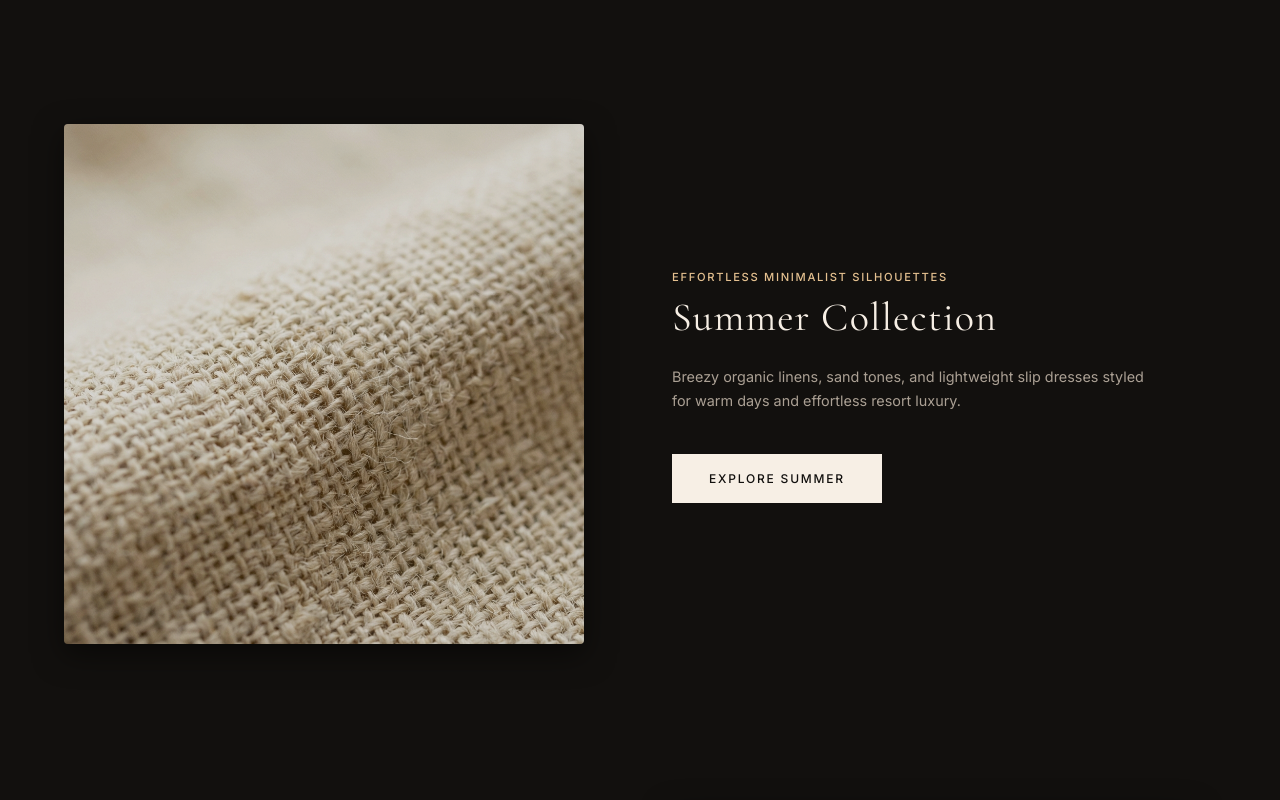
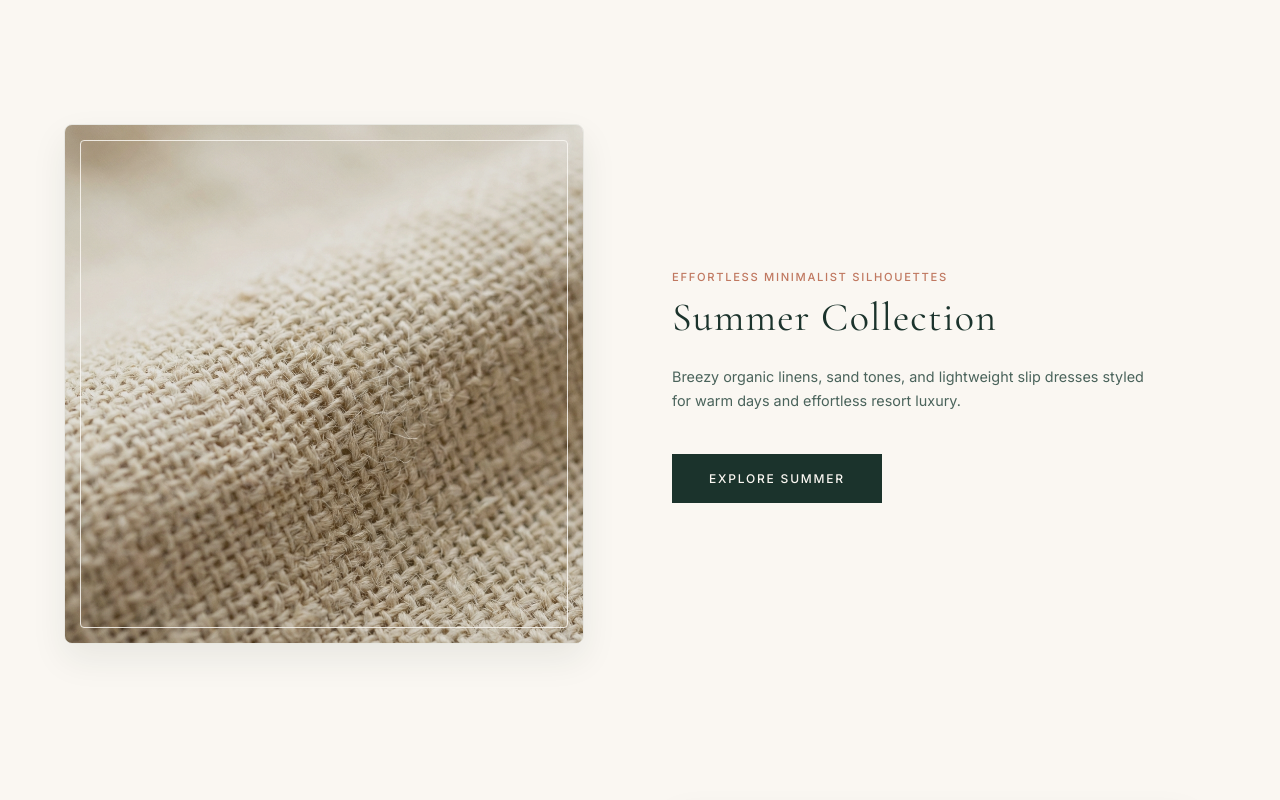
Before and after one commit to stefinmathew66-lab/new, a React (Vite) app: page / in a window 1280 px wide. Shown: the part 1400-2200 px from the top of the page. Built offline with nearby package versions, Linux system fonts and the light colour scheme.

Commit message:
feat: customize designer color palette, default to ivory, and implement inset luxury image framing

```diff
--- a/index.html
+++ b/index.html
@@ -7,7 +7,7 @@
     <meta name="description" content="The Velnora Sarees offers a curated collection of premium handloom silk sarees, featuring authentic Kanchipuram, Banarasi, and Organza designs woven with pure gold zari." />
     <title>The Velnora Sarees — The Loom of Luxury</title>
   </head>
-  <body class="theme-midnight">
+  <body>
     <div id="root"></div>
     <script type="module" src="/src/main.jsx"></script>
   </body>
--- a/src/App.jsx
+++ b/src/App.jsx
@@ -26,7 +26,7 @@ export default function App() {
   const [selectedSubCategory, setSelectedSubCategory] = useState('All');
   const [selectedProduct, setSelectedProduct] = useState(null);
   const [isCartOpen, setIsCartOpen] = useState(false);
-  const [atmosphere, setAtmosphere] = useState('midnight'); // 'ivory' or 'midnight'
+  const [atmosphere, setAtmosphere] = useState('ivory'); // 'ivory' or 'midnight'
   const [showcaseSlideIndices, setShowcaseSlideIndices] = useState({
     Summer: 0,
     Sarees: 0,
@@ -449,17 +449,18 @@ export default function App() {
                         >
                           {/* Image side */}
                           <div
+                            className="showcase-image-wrapper"
+                            style={{ order: idx % 2 === 0 ? 0 : 1 }}
+                          >
+                            <div
                               className="showcase-image-container"
                               onClick={() => { setSelectedCategory(sec.id); setSelectedSubCategory('All'); window.scrollTo({ top: 0, behavior: 'smooth' }); }}
                               style={{
-                              order: idx % 2 === 0 ? 0 : 1,
                                 cursor: 'pointer',
                                 overflow: 'hidden',
-                              borderRadius: '4px',
                                 position: 'relative',
                                 aspectRatio: '1/1',
-                              maxHeight: '520px',
-                              boxShadow: 'var(--shadow-md)'
+                                maxHeight: '520px'
                               }}
                             >
                               {sec.images.map((imgUrl, iIndex) => (
@@ -491,6 +492,7 @@ export default function App() {
                                 transition: 'background-color 0.4s ease',
                                 zIndex: 3
                               }} className="showcase-img-overlay" />
+                            </div>
                           </div>
 
                           {/* Text side */}
--- a/src/index.css
+++ b/src/index.css
@@ -3,16 +3,16 @@
 
 /* CSS Variables */
 :root {
-  --bg-primary: #FAF8F5;
-  --bg-secondary: #F4EFEB;
-  --text-primary: #1E1C1A;
-  --text-secondary: #5C5651;
-  --accent-gold: #C5A880;
-  --accent-gold-dark: #A88B58;
-  --accent-gold-light: #E2D7C7;
-  --accent-charcoal: #2A2624;
-  --border-color: rgba(30, 28, 26, 0.08);
-  --border-gold: rgba(197, 168, 128, 0.3);
+  --bg-primary: #FAF7F2;
+  --bg-secondary: #F3EEE4;
+  --text-primary: #1B332C;
+  --text-secondary: #4A635B;
+  --accent-gold: #C07860;
+  --accent-gold-dark: #9F543E;
+  --accent-gold-light: #EBD9D4;
+  --accent-charcoal: #1B332C;
+  --border-color: rgba(27, 51, 44, 0.08);
+  --border-gold: rgba(192, 120, 96, 0.3);
   --shadow-sm: 0 4px 20px rgba(0, 0, 0, 0.02);
   --shadow-md: 0 10px 30px rgba(30, 28, 26, 0.04);
   --shadow-lg: 0 20px 40px rgba(30, 28, 26, 0.08);
@@ -565,13 +565,16 @@ h1, h2, h3, h4, h5, h6 {
   overflow: hidden;
   margin-bottom: 1.5rem;
   position: relative;
-  border: 1px solid transparent;
+  border: 1px solid var(--border-color);
+  border-radius: 8px;
+  box-shadow: 0 4px 12px rgba(27, 51, 44, 0.04);
   transition: var(--transition-smooth);
 }
 
 .product-card:hover .product-image-container {
-  border-color: var(--border-gold);
-  box-shadow: var(--shadow-md);
+  border-color: var(--accent-gold);
+  box-shadow: 0 15px 30px rgba(27, 51, 44, 0.12);
+  transform: translateY(-4px);
 }
 
 .product-img {
@@ -1551,16 +1554,16 @@ h1, h2, h3, h4, h5, h6 {
 
 /* Midnight Lounge Theme Variable Overrides */
 body.theme-midnight {
-  --bg-primary: #12100E;
-  --bg-secondary: #1D1916;
-  --text-primary: #F7EFE5;
-  --text-secondary: #ABA094;
-  --accent-gold: #E5C190;
-  --accent-gold-dark: #C59B62;
-  --accent-gold-light: #3E3227;
-  --accent-charcoal: #F7EFE5;
-  --border-color: rgba(247, 239, 229, 0.08);
-  --border-gold: rgba(229, 193, 144, 0.4);
+  --bg-primary: #0C1210;
+  --bg-secondary: #131F1C;
+  --text-primary: #ECEFEF;
+  --text-secondary: #8DA19B;
+  --accent-gold: #D29888;
+  --accent-gold-dark: #B67160;
+  --accent-gold-light: #203530;
+  --accent-charcoal: #ECEFEF;
+  --border-color: rgba(236, 239, 239, 0.08);
+  --border-gold: rgba(210, 152, 136, 0.4);
   --shadow-sm: 0 4px 20px rgba(0, 0, 0, 0.4);
   --shadow-md: 0 10px 30px rgba(0, 0, 0, 0.5);
   --shadow-lg: 0 20px 40px rgba(0, 0, 0, 0.7);
@@ -1569,11 +1572,11 @@ body.theme-midnight {
 }
 
 body.theme-midnight .navbar-glass {
-  background: rgba(18, 16, 14, 0.85) !important;
+  background: rgba(12, 18, 16, 0.85) !important;
 }
 
 body.theme-midnight .navbar-glass.scrolled {
-  background: rgba(18, 16, 14, 0.95) !important;
+  background: rgba(12, 18, 16, 0.95) !important;
 }
 
 body.theme-midnight .mobile-menu-drawer {
@@ -2142,13 +2145,50 @@ body.theme-midnight .product-price-sale {
   }
 }
 
-/* Category Banners Showcase Styles */
+/* Category Banners Showcase Styles with Inset Luxury Frames */
 .category-showcase-row {
   margin-bottom: 2rem;
 }
 
+.showcase-image-wrapper {
+  position: relative;
+  transition: var(--transition-smooth);
+}
+
+/* Inset luxury frame overlay inside the image container */
+.showcase-image-container::after {
+  content: '';
+  position: absolute;
+  top: 15px;
+  left: 15px;
+  right: 15px;
+  bottom: 15px;
+  border: 1.5px solid rgba(250, 247, 242, 0.85); /* Warm Ivory cream border */
+  border-radius: 4px;
+  z-index: 4; /* Renders on top of the images */
+  pointer-events: none;
+  transition: var(--transition-smooth);
+}
+
+.showcase-image-wrapper:hover .showcase-image-container::after {
+  top: 22px;
+  left: 22px;
+  right: 22px;
+  bottom: 22px;
+  border-color: var(--accent-gold); /* Shifts inwards and turns gold on hover */
+}
+
+.showcase-image-container {
+  position: relative;
+  border: 1px solid var(--border-color);
+  box-shadow: 0 15px 35px rgba(27, 51, 44, 0.08);
+  border-radius: 8px; /* Smooth rounded corners */
+  transition: var(--transition-smooth);
+  overflow: hidden;
+}
+
 .showcase-image-container:hover img {
-  transform: scale(1.05) !important;
+  transform: scale(1.06) !important;
 }
 
 .showcase-image-container:hover .showcase-img-overlay {
@@ -2158,10 +2198,24 @@ body.theme-midnight .product-price-sale {
 @media (max-width: 768px) {
   .category-showcase-row {
     grid-template-columns: 1fr !important;
-    gap: 2.5rem !important;
+    gap: 3.5rem !important;
+  }
+  .showcase-image-wrapper {
+    order: 0 !important;
+  }
+  .showcase-image-container::after {
+    top: 10px;
+    left: 10px;
+    right: 10px;
+    bottom: 10px;
+  }
+  .showcase-image-wrapper:hover .showcase-image-container::after {
+    top: 14px;
+    left: 14px;
+    right: 14px;
+    bottom: 14px;
   }
   .showcase-image-container {
-    order: 0 !important;
     max-height: 380px !important;
   }
   .category-showcase-row > div:nth-child(2) {
```
Lines whose indentation alone changed are shown as unchanged.
